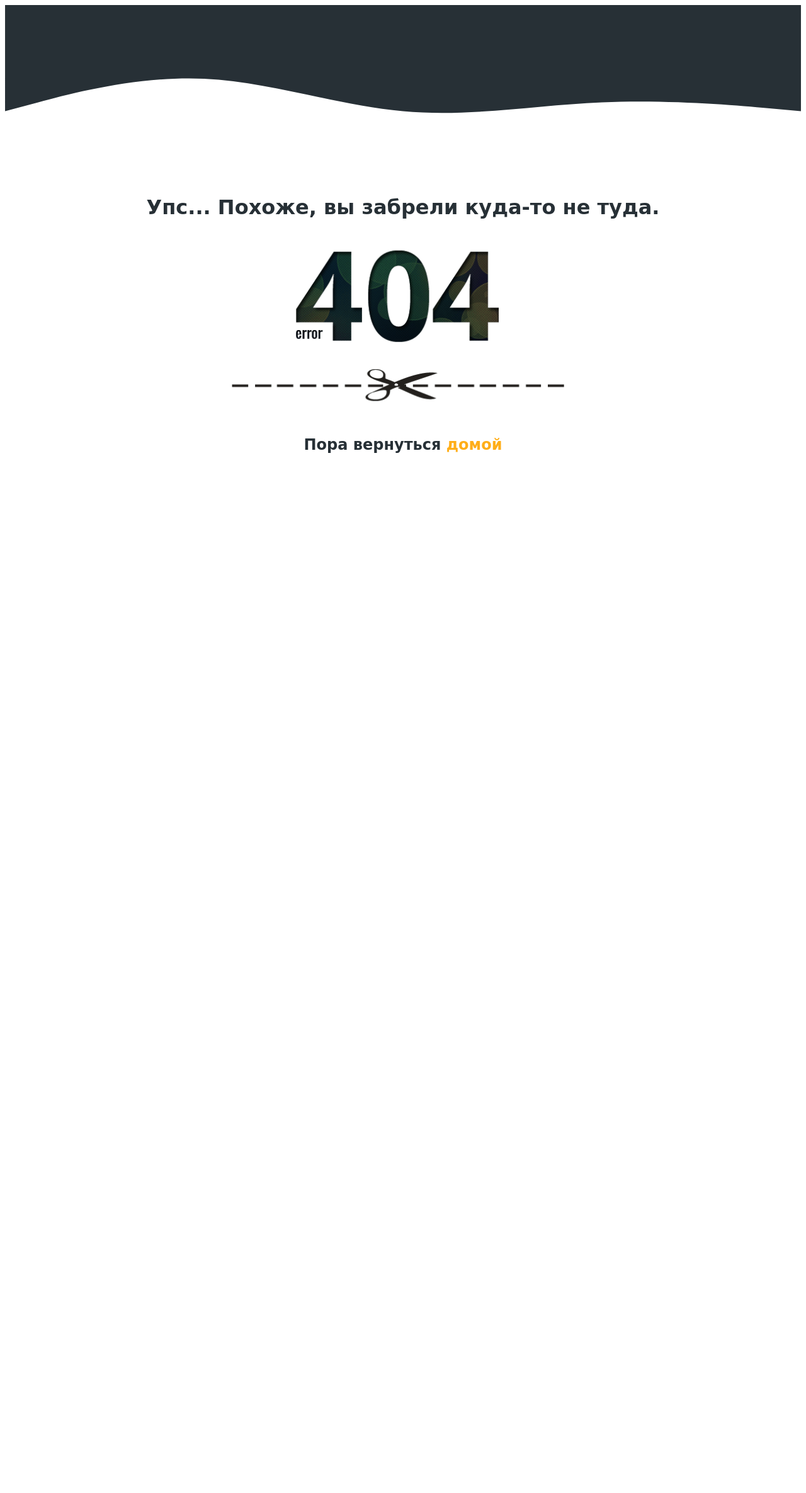
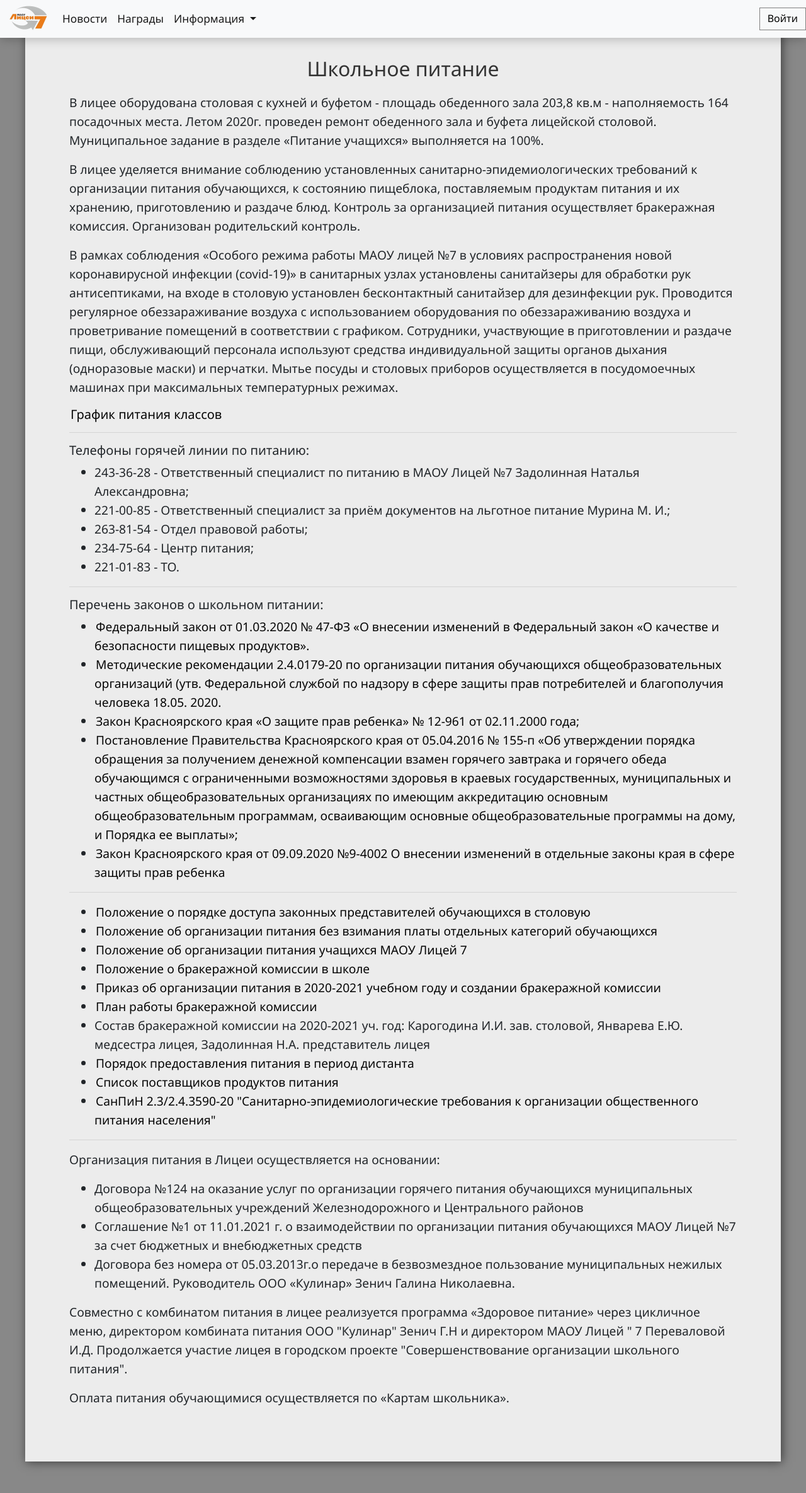
Before and after one commit to Massering/lyceum7, a Flask app: page /school_feed in a window 1280 px wide. Shown: the whole page at 63% size. Before the commit the page ends 719 px from the top, so only its background shows below. Run offline with Flask 2, Linux system fonts and the light colour scheme; some libraries are stand-ins or nearby versions.

Commit message:
Страницы с информацией о школе

```diff
--- a/app/admin_views.py
+++ b/app/admin_views.py
@@ -12,7 +12,6 @@ from forms.award import AwardForm
 from werkzeug.datastructures import CombinedMultiDict, FileStorage
 from flask import render_template, redirect, abort, request, url_for
 from flask_login import login_required, login_user, logout_user, current_user
-
 
 USER_SITES = ['/awards', '/news']
 
@@ -139,6 +138,8 @@ def register_admin():
             redirect('/admin/login')
         return render_template('admin_register.html', title='Регистрация', form=form)
     abort(404)
+
+
 # endregion
 
 
@@ -234,7 +235,6 @@ def delete_news_route(news_id: int):
     # Удаление новости
     delete_news(news_id)
     return redirect('/admin')
-# endregion
 
 
 # Т.к. менять/удалять/добавлять награды может только админ,
--- a/app/static/css/style.css
+++ b/app/static/css/style.css
@@ -1,7 +1,3 @@
-html {
-    #mix-blend-mode: exclusion;
-}
-
 body {
     background-color: #888888;
     font-family: "Segoe UI";
@@ -48,9 +44,9 @@ form {
 }
 
 .main {
-    margin-top: -30px;
+    margin-top: -50px;
     margin-bottom: 50px;
-    padding: 50px;
+    padding: 70px;
     max-width: 1200px;
 
     background-color: #ececec;
@@ -144,7 +140,7 @@ a {
 }
 
 .awards_block {
-    padding: 25px;
+    padding: 5px;
 
     align-items: left;
     display: flex;
@@ -183,6 +179,16 @@ a {
     background-position: center;
 }
 
+.info_block {
+    line-height: 30px;
+    align-items: center;
+}
+
+.img_container {
+    margin-bottom: 15px;
+    text-align: center;
+}
+
 p {
     margin-bottom: 1rem;
 }
--- a/app/templates/404.html
+++ b/app/templates/404.html
@@ -4,7 +4,10 @@
     <link rel="shortcut icon" type="image/x-icon" href="/static/img/favicon.ico">
 </head>
 <body>
-        <svg xmlns="http://www.w3.org/2000/svg" viewBox="0 0 1440 320"><path fill="#273036" fill-opacity="1" d="M0,192L60,176C120,160,240,128,360,133.3C480,139,600,181,720,192C840,203,960,181,1080,176C1200,171,1320,181,1380,186.7L1440,192L1440,0L1380,0C1320,0,1200,0,1080,0C960,0,840,0,720,0C600,0,480,0,360,0C240,0,120,0,60,0L0,0Z"></path></svg>
+<svg xmlns="http://www.w3.org/2000/svg" viewBox="0 0 1440 320">
+    <path fill="#273036" fill-opacity="1"
+          d="M0,192L60,176C120,160,240,128,360,133.3C480,139,600,181,720,192C840,203,960,181,1080,176C1200,171,1320,181,1380,186.7L1440,192L1440,0L1380,0C1320,0,1200,0,1080,0C960,0,840,0,720,0C600,0,480,0,360,0C240,0,120,0,60,0L0,0Z"></path>
+</svg>
 <!--Т.к. страница маленькая и одна такая, то стили тут-->
 <h1 style="color: #273036; text-align: center; font-family: cursive;">Упс... Похоже, вы забрели куда-то не туда.</h1>
 <img src="/static/img/404.png" style="margin-left: auto; margin-right: auto; display: block;">
--- a/app/templates/admin_register.html
+++ b/app/templates/admin_register.html
@@ -5,8 +5,7 @@
     <h1>Регистрация админа</h1>
     <br>
     {{ form.hidden_tag() }}
-    <p>
-        {{ form.login.label }}<br>
+    <p>{{ form.login.label }}<br>
         {{ form.login(class="form-control") }}<br>
         {% for error in form.login.errors %}
     <p class="alert alert-danger" role="alert">
--- a/app/templates/admission_to_lyceum.html
+++ b/app/templates/admission_to_lyceum.html
@@ -2,9 +2,7 @@
 
 {% block content %}
 <form class="main">
-    {% block header %}
-    {% endblock %}
-    <div class="infoblock" style="line-height: 30px;">
+    <div class="info_block">
         <h2 style="margin-top: 10px; margin-bottom: 20px; text-align: center;">Приём в Лицей</h2>
         <p>Уважаемые родители будущих первоклассников!</p>
 
@@ -37,6 +35,7 @@
             </li>
             <li>копию заключения психолого-медико-педагогической комиссии (при наличии).</li>
         </ul>
+
         <p>При посещении Лицея и (или) очном взаимодействии с уполномоченными должностными лицами Лицея родитель(и)
             (законный(ые) представитель(и) ребенка предъявляет(ют) оригиналы документов, указанных в п. 2-5).</p>
 
--- a/app/templates/awards_page.html
+++ b/app/templates/awards_page.html
@@ -7,12 +7,12 @@
         {% for award in awards_list %}
         <div class="award_card card card-normalized mb-3">
 
-            <h4>{{ award["title"] }}</h4>
+            <h4>{{ award.title }}</h4>
             <a class="card_link" href="/static/img/{{ award.image_filename }}" target="_blank">
                 <div class="card_bg" style="background-image: url('/static/img/{{ award.image_filename }}')">
                     <div class="award_card_body">
-                        <h5>{{ award["direction"] }}</h5>
-                        <pre>{{ award["description"] }}</pre>
+                        <h5>{{ award.direction }}</h5>
+                        <pre>{{ award.description }}</pre>
                     </div>
                 </div>
             </a>
--- a/app/templates/base.html
+++ b/app/templates/base.html
@@ -37,6 +37,11 @@
                     <div class="dropdown-menu" aria-labelledby="navbarDropdownMenuLink">
                         <a class="dropdown-item" href="/admission_to_lyceum">Приём в Лицей</a>
                         <a class="dropdown-item" href="/specialized_classes">Специализированные классы</a>
+                        <a class="dropdown-item" href="/school_feed">Школьное питание</a>
+                        <a class="dropdown-item" href="/rosneft_class">Роснефть-класс</a>
+                        <a class="dropdown-item" href="/FoRCaSE">ОРКСЭ</a>
+                        <a class="dropdown-item" href="/standard_of_education_quality">Стандарт качества образования</a>
+                        <hr class="dropdown-divider"/>
                         <a class="dropdown-item" href="https://lyceum7.eljur.ru/" target="_blank">Электронный журнал</a>
                     </div>
                 </li>
@@ -57,9 +62,7 @@
             </div>
         </div>
         {% else %}
-        <p>
-            <a class="btn" href="/admin/login" style="background-color: transparent; color: #000;">Войти</a>
-        </p>
+        <a class="btn" href="/admin/login" style="background-color: transparent; color: #000;">Войти</a>
         {% endif %}
     </nav>
 </header>
--- /dev/null
+++ b/app/templates/school_feed.html
@@ -0,0 +1,106 @@
+{% extends "base.html" %}
+
+{% block content %}
+<form class="main">
+    <div class="info_block">
+        <h2 style="margin-top: 10px; margin-bottom: 20px; text-align: center;">Школьное питание</h2>
+        <p>В лицее оборудована столовая с кухней и буфетом - площадь обеденного зала 203,8 кв.м - наполняемость 164
+            посадочных места. Летом 2020г. проведен ремонт обеденного зала и буфета лицейской столовой. Муниципальное
+            задание в разделе «Питание учащихся» выполняется на 100%. </p>
+        <p>В лицее уделяется внимание соблюдению установленных санитарно-эпидемиологических требований к организации
+            питания обучающихся, к состоянию пищеблока, поставляемым продуктам питания и их хранению, приготовлению и
+            раздаче блюд. Контроль за организацией питания осуществляет бракеражная комиссия. Организован родительский
+            контроль.</p>
+        <p>
+            В рамках соблюдения «Особого режима работы МАОУ лицей №7 в условиях распространения новой коронавирусной
+            инфекции (covid-19)» в санитарных узлах установлены санитайзеры для обработки рук антисептиками, на входе в
+            столовую установлен бесконтактный санитайзер для дезинфекции рук. Проводится регулярное обеззараживание
+            воздуха с использованием оборудования по обеззараживанию воздуха и проветривание помещений в соответствии с
+            графиком. Сотрудники, участвующие в приготовлении и раздаче пищи, обслуживающий персонала используют
+            средства индивидуальной защиты органов дыхания (одноразовые маски) и перчатки. Мытье посуды и столовых
+            приборов осуществляется в посудомоечных машинах при максимальных температурных режимах.
+        </p>
+        <h5><a class="in_text" href="http://lyceum7.ru/control/files/17681.pdf" target="_blank">График питания
+            классов </a></h5>
+        <hr>
+
+        <h5>Телефоны горячей линии по питанию:</h5>
+        <ul>
+            <li>243-36-28 - Ответственный специалист по питанию в МАОУ Лицей №7 Задолинная Наталья Александровна;</li>
+            <li>221-00-85 - Ответственный специалист за приём документов на льготное питание Мурина М. И.;</li>
+            <li>263-81-54 - Отдел правовой работы;</li>
+            <li>234-75-64 - Центр питания;</li>
+            <li>221-01-83 - ТО.</li>
+        </ul>
+        <hr>
+
+        <h5>Перечень законов о школьном питании:</h5>
+        <ul>
+            <li><a class="in_text" href="https://www.garant.ru/products/ipo/prime/doc/73584045/" target="_blank">
+                Федеральный закон от 01.03.2020 № 47-ФЗ «О внесении изменений в Федеральный закон «О качестве и
+                безопасности пищевых продуктов».</a></li>
+            <li><a class="in_text" href="https://base.garant.ru/74238456/" target="_blank">Методические рекомендации
+                2.4.0179-20 по организации питания обучающихся общеобразовательных организаций (утв. Федеральной службой
+                по надзору в сфере защиты прав потребителей и благополучия человека 18.05. 2020. </a></li>
+            <li><a class="in_text" href="http://www.zakon.krskstate.ru/0/doc/7838" target="_blank">Закон Красноярского
+                края «О защите прав ребенка» № 12-961 от 02.11.2000 года; </a></li>
+            <li><a class="in_text" href="http://www.krskstate.ru/docs/0/doc/31509" target="_blank">Постановление
+                Правительства Красноярского края от 05.04.2016 № 155-п «Об утверждении порядка обращения за получением
+                денежной компенсации взамен горячего завтрака и горячего обеда обучающимся с ограниченными возможностями
+                здоровья в краевых государственных, муниципальных и частных общеобразовательных организациях по имеющим
+                аккредитацию основным общеобразовательным программам, осваивающим основные общеобразовательные программы
+                на дому, и Порядка ее выплаты»; </a></li>
+            <li><a class="in_text" href="http://lyceum7.ru/control/files/52288.pdf" target="_blank"> Закон Красноярского
+                края от 09.09.2020 №9-4002 О внесении изменений в отдельные законы края в сфере защиты прав ребенка</a>
+            </li>
+        </ul>
+        <hr>
+
+        <ul>
+            <li><a class="in_text" href="http://lyceum7.ru/control/files/102459.pdf" target="_blank">Положение о порядке
+                доступа законных представителей обучающихся в столовую </a></li>
+            <li><a class="in_text" href="http://lyceum7.ru/control/files/222229.pdf" target="_blank"> Положение об
+                организации питания без взимания платы отдельных категорий обучающихся </a></li>
+            <li><a class="in_text" href="http://lyceum7.ru/control/files/293219.pdf" target="_blank"> Положение об
+                организации питания учащихся МАОУ Лицей 7 </a></li>
+            <li><a class="in_text" href="http://lyceum7.ru/control/files/135363.pdf" target="_blank"> Положение о
+                бракеражной комиссии в школе </a></li>
+            <li><a class="in_text" href="http://lyceum7.ru/control/files/284375.pdf" target="_blank"> Приказ об
+                организации питания в 2020-2021 учебном году и создании бракеражной комиссии </a></li>
+            <li><a class="in_text" href="http://lyceum7.ru/control/files/10119.pdf" target="_blank">План работы
+                бракеражной комиссии </a></li>
+            <li>Состав бракеражной комиссии на 2020-2021 уч. год: Карогодина И.И. зав. столовой, Январева Е.Ю. медсестра
+                лицея, Задолинная Н.А. представитель лицея
+            </li>
+            <li><a class="in_text" href="http://lyceum7.ru/control/files/32110.pdf" target="_blank">Порядок
+                предоставления питания в период дистанта</a>
+            </li>
+            <li><a class="in_text" href="http://lyceum7.ru/control/files/25197.pdf" target="_blank">Список поставщиков
+                продуктов питания</a></li>
+            <li><a class="in_text" href="http://lyceum7.ru/control/files/150350.pdf" target="_blank">СанПиН
+                2.3/2.4.3590-20 "Санитарно-эпидемиологические требования к организации общественного питания
+                населения"</a></li>
+        </ul>
+
+        <hr>
+        <p>Организация питания в Лицеи осуществляется на основании: </p>
+
+        <ul>
+            <li>Договора №124 на оказание услуг по организации горячего питания обучающихся муниципальных
+                общеобразовательных учреждений Железнодорожного и Центрального районов
+            </li>
+            <li>Соглашение №1 от 11.01.2021 г. о взаимодействии по организации питания обучающихся МАОУ Лицей №7 за счет
+                бюджетных и внебюджетных средств
+            </li>
+            <li>Договора без номера от 05.03.2013г.о передаче в безвозмездное пользование муниципальных нежилых
+                помещений. Руководитель ООО «Кулинар» Зенич Галина Николаевна.
+            </li>
+        </ul>
+
+        <p> Совместно с комбинатом питания в лицее реализуется программа «Здоровое питание» через цикличное меню,
+            директором комбината питания ООО "Кулинар" Зенич Г.Н и директором МАОУ Лицей " 7 Переваловой И.Д.
+            Продолжается участие лицея в городском проекте "Совершенствование организации школьного питания".</p>
+        <p>Оплата питания обучающимися осуществляется по «Картам школьника».</p>
+    </div>
+</form>
+{% endblock %}
--- a/app/views.py
+++ b/app/views.py
@@ -14,7 +14,6 @@ def handle_404(error=""):
     return render_template("404.html")
 
 
-@login_manager.unauthorized_handler
 @app.errorhandler(413)
 def handle_413(error=""):
     return render_template("error.html", error='413',
@@ -74,3 +73,35 @@ def specialized_classes():
         "title": "Специализированные классы",
     }
     return render_template('specialized_classes.html', **params)
+
+
+@app.route('/school_feed')
+def school_feed():
+    params = {
+        "title": "Школьное питание",
+    }
+    return render_template('school_feed.html', **params)
+
+
+@app.route('/rosneft_class')
+def rosneft_class():
+    params = {
+        "title": "Роснефть-класс",
+    }
+    return render_template('rosneft_class.html', **params)
+
+
+@app.route('/FoRCaSE')
+def forcase():
+    params = {
+        "title": "ОРКСЭ",
+    }
+    return render_template('FoRCaSE.html', **params)
+
+
+@app.route('/standard_of_education_quality')
+def standard_of_education_quality():
+    params = {
+        "title": "Стандарт качества образования",
+    }
+    return render_template('standard_of_education_quality.html', **params)
--- a/run_server.py
+++ b/run_server.py
@@ -1,5 +1,6 @@
 import os
 import sys
+
 # Добавление пути до папки app в sys.path, чтобы импорты в коде
 # выглядили понятнее и красивее
 sys.path.append(os.path.abspath(f"{os.curdir}/app"))
@@ -7,4 +8,4 @@ sys.path.append(os.path.abspath(f"{os.curdir}/app"))
 from app import app
 
 if __name__ == "__main__":
-    app.run(port=8080, host='127.0.0.1', use_reloader=False)
+    app.run(port=8080, host='127.0.0.1', use_reloader=True)
```
Also changed, not shown: app/templates/FoRCaSE.html (added, +45 -0 lines), app/templates/admin_page.html (+20 -10 lines), app/templates/error.html (+9 -3 lines), app/templates/news_page.html (+5 -3 lines), app/templates/rosneft_class.html (added, +44 -0 lines), app/templates/specialized_classes.html (+10 -8 lines), app/templates/standard_of_education_quality.html (added, +80 -0 lines), app/templates/admin_login.html (indentation only), app/templates/award_form.html (indentation only), app/templates/news_form.html (indentation only). Lines whose indentation alone changed are shown as unchanged.
